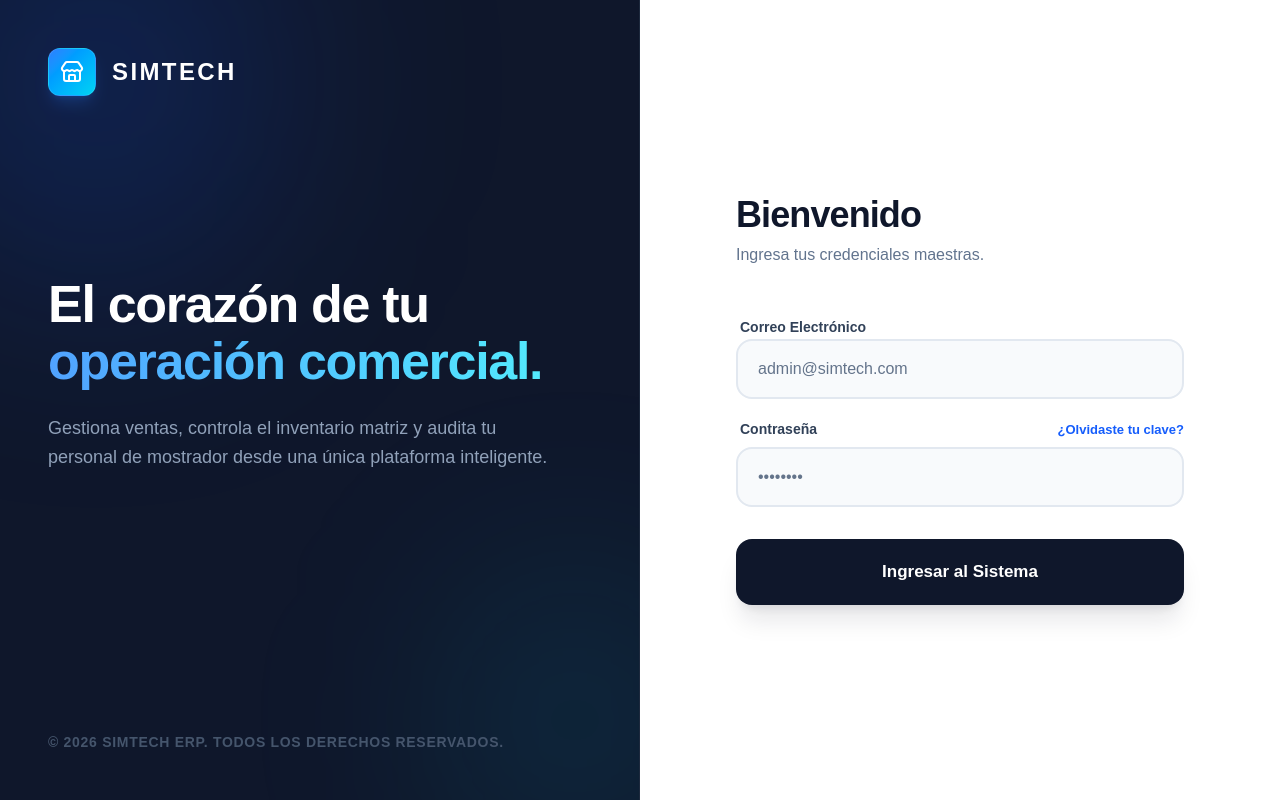
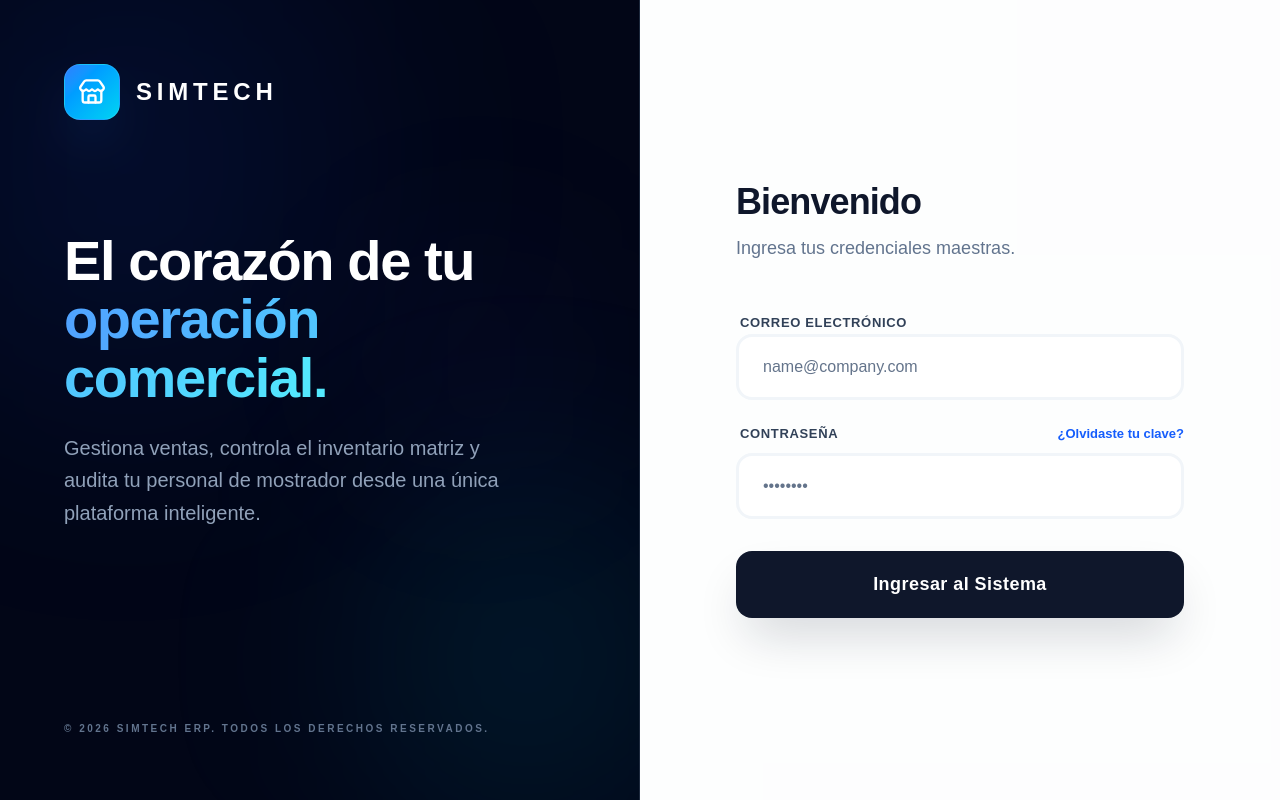
Before and after one commit to mleiva-odd/erpsimtech, a Next.js app: page /login in a window 1280 px wide. Built offline with nearby package versions, Linux system fonts and the light colour scheme.

Commit message:
Refactor: Rediseño Premium del Login y mejoras de seguridad (UI cleanup)

```diff
--- a/src/app/(auth)/login/page.tsx
+++ b/src/app/(auth)/login/page.tsx
@@ -39,40 +39,41 @@ export default function LoginPage() {
   return (
     <div className="min-h-screen w-full flex bg-white relative overflow-hidden">
       {/* Left Panel: Branding & Decorative */}
-      <div className="hidden lg:flex w-1/2 bg-slate-900 relative flex-col justify-between p-12 overflow-hidden border-r border-slate-800">
-        {/* Glowing Orbs */}
-        <div className="absolute top-[-15%] left-[-10%] w-[50%] h-[50%] rounded-full bg-blue-600/20 blur-[120px]"></div>
-        <div className="absolute bottom-[-10%] right-[-10%] w-[40%] h-[40%] rounded-full bg-cyan-400/10 blur-[100px]"></div>
+      <div className="hidden lg:flex w-1/2 bg-[#020617] relative flex-col justify-between p-16 overflow-hidden border-r border-slate-800">
+        {/* Glowing Orbs - Improved Gradient */}
+        <div className="absolute top-[-10%] left-[-10%] w-[60%] h-[60%] rounded-full bg-blue-600/10 blur-[130px]"></div>
+        <div className="absolute bottom-[-5%] right-[-5%] w-[45%] h-[45%] rounded-full bg-cyan-400/10 blur-[110px]"></div>
+        <div className="absolute top-[30%] right-[10%] w-[30%] h-[30%] rounded-full bg-indigo-500/5 blur-[90px]"></div>
 
-        {/* Header */}
+        {/* Header - More breathespace */}
         <div className="relative z-10 flex items-center gap-4 animate-in fade-in slide-in-from-left-4 duration-700">
-           <div className="w-12 h-12 bg-gradient-to-br from-blue-500 to-cyan-400 rounded-xl flex items-center justify-center shadow-lg shadow-blue-500/20 border border-white/10">
-             <Store className="w-6 h-6 text-white" />
+           <div className="w-14 h-14 bg-gradient-to-br from-blue-500 to-cyan-400 rounded-2xl flex items-center justify-center shadow-2xl shadow-blue-500/20 border border-white/10">
+             <Store className="w-7 h-7 text-white" />
            </div>
-           <span className="text-2xl font-black text-white tracking-widest">SIMTECH</span>
+           <span className="text-2xl font-black text-white tracking-[0.2em]">SIMTECH</span>
         </div>
 
-        {/* Hero Text */}
-        <div className="relative z-10 max-w-lg mb-20 animate-in fade-in slide-in-from-bottom-8 duration-700 delay-150 fill-mode-both">
-          <h1 className="text-[3.25rem] font-black text-white leading-[1.1] mb-6 tracking-tight">
+        {/* Hero Text - Centered better vertically within its space */}
+        <div className="relative z-10 max-w-lg mb-20 mt-auto animate-in fade-in slide-in-from-bottom-8 duration-700 delay-150 fill-mode-both">
+          <h1 className="text-[3.5rem] font-black text-white leading-[1.05] mb-6 tracking-tight">
             El corazón de tu<br/>
             <span className="text-transparent bg-clip-text bg-gradient-to-r from-blue-400 to-cyan-300">
               operación comercial.
             </span>
           </h1>
-          <p className="text-lg text-slate-400 font-medium leading-relaxed">
+          <p className="text-xl text-slate-400 font-medium leading-relaxed max-w-md">
             Gestiona ventas, controla el inventario matriz y audita tu personal de mostrador desde una única plataforma inteligente.
           </p>
         </div>
 
         {/* Footer */}
-        <div className="relative z-10 text-slate-600 text-sm font-bold tracking-wider uppercase animate-in fade-in duration-1000 delay-300 fill-mode-both">
-          © {new Date().getFullYear()} SIMTECH ERP. Todos los derechos reservados.
+        <div className="relative z-10 text-slate-500 text-[10px] font-bold tracking-[0.25em] uppercase mt-auto animate-in fade-in duration-1000 delay-300 fill-mode-both">
+          © {new Date().getFullYear()} SIMTECH ERP. TODOS LOS DERECHOS RESERVADOS.
         </div>
       </div>
 
       {/* Right Panel: Login Form */}
-      <div className="w-full lg:w-1/2 flex flex-col justify-center items-center p-6 sm:p-12 md:p-20 relative">
+      <div className="w-full lg:w-1/2 flex flex-col justify-center items-center p-8 sm:p-16 lg:p-24 relative bg-slate-50/30">
         {/* Mobile Header (Hidden on Desktop) */}
         <div className="lg:hidden flex flex-col items-center mb-12 animate-in fade-in zoom-in-95 duration-500">
           <div className="w-16 h-16 bg-gradient-to-br from-blue-600 to-cyan-500 rounded-2xl flex items-center justify-center shadow-xl shadow-blue-500/20 mb-5 transform -rotate-3 border border-blue-400/30">
@@ -83,30 +84,30 @@ export default function LoginPage() {
         </div>
 
         <div className="w-full max-w-sm xl:max-w-md animate-in fade-in slide-in-from-right-8 duration-700 delay-100 fill-mode-both">
-          <div className="mb-10 lg:mb-12">
-            <h2 className="text-3xl lg:text-4xl font-black text-slate-900 tracking-tight">Bienvenido</h2>
-            <p className="text-slate-500 text-base font-medium mt-2">Ingresa tus credenciales maestras.</p>
+          <div className="mb-12">
+            <h2 className="text-4xl font-black text-slate-900 tracking-tight mb-3">Bienvenido</h2>
+            <p className="text-slate-500 text-lg font-medium">Ingresa tus credenciales maestras.</p>
           </div>
 
-          <form className="space-y-5" onSubmit={handleSubmit}>
-            <div className="space-y-2">
-              <label className="text-sm font-bold text-slate-700 ml-1">Correo Electrónico</label>
+          <form className="space-y-6" onSubmit={handleSubmit}>
+            <div className="space-y-2.5">
+              <label className="text-[13px] font-black text-slate-700 ml-1 uppercase tracking-wider">Correo Electrónico</label>
               <div className="relative group">
                 <input
                   type="email"
                   required
                   value={email}
                   onChange={(e) => setEmail(e.target.value)}
-                  className="w-full bg-slate-50 border-2 border-slate-200 text-slate-900 font-bold rounded-2xl px-5 py-4 focus:outline-none focus:border-blue-600 focus:bg-white transition-all placeholder-slate-400"
-                  placeholder="admin@simtech.com"
+                  className="w-full bg-white border-[3px] border-slate-100 text-slate-900 font-bold rounded-2xl px-6 py-4.5 focus:outline-none focus:border-blue-600 focus:ring-4 focus:ring-blue-100 transition-all placeholder-slate-300"
+                  placeholder="name@company.com"
                 />
               </div>
             </div>
 
-            <div className="space-y-2">
+            <div className="space-y-2.5">
               <div className="flex justify-between items-center ml-1">
-                <label className="text-sm font-bold text-slate-700">Contraseña</label>
-                <a href="#" className="text-[13px] font-bold text-blue-600 hover:text-blue-800 transition-colors">¿Olvidaste tu clave?</a>
+                <label className="text-[13px] font-black text-slate-700 uppercase tracking-wider">Contraseña</label>
+                <a href="#" className="text-[13px] font-black text-blue-600 hover:text-blue-800 transition-colors">¿Olvidaste tu clave?</a>
               </div>
               <div className="relative group">
                 <input
@@ -114,7 +115,7 @@ export default function LoginPage() {
                   required
                   value={password}
                   onChange={(e) => setPassword(e.target.value)}
-                  className="w-full bg-slate-50 border-2 border-slate-200 text-slate-900 font-bold rounded-2xl px-5 py-4 focus:outline-none focus:border-blue-600 focus:bg-white transition-all placeholder-slate-400"
+                  className="w-full bg-white border-[3px] border-slate-100 text-slate-900 font-bold rounded-2xl px-6 py-4.5 focus:outline-none focus:border-blue-600 focus:ring-4 focus:ring-blue-100 transition-all placeholder-slate-300"
                   placeholder="••••••••"
                 />
               </div>
@@ -130,14 +131,13 @@ export default function LoginPage() {
             <button
               type="submit"
               disabled={isLoading}
-              className="w-full bg-slate-900 hover:bg-black text-white font-bold text-[17px] rounded-2xl py-4.5 mt-8 shadow-xl shadow-slate-900/10 transition-all active:scale-[0.98] disabled:opacity-70 disabled:scale-100 flex items-center justify-center gap-3 relative overflow-hidden group"
-              style={{ paddingBottom: '1.25rem', paddingTop: '1.25rem' }}
+              className="w-full bg-slate-900 hover:bg-black text-white font-black text-[18px] rounded-2xl py-5 mt-8 shadow-2xl shadow-slate-900/20 transition-all active:scale-[0.98] disabled:opacity-70 disabled:scale-100 flex items-center justify-center gap-3 relative overflow-hidden group tracking-wide"
             >
               <div className="absolute inset-0 w-full h-full bg-gradient-to-r from-transparent via-white/10 to-transparent -translate-x-full group-hover:animate-[shimmer_1.5s_infinite]"></div>
 
               {isLoading ? (
                 <>
-                  <Loader2 className="w-5 h-5 animate-spin text-white" />
+                  <Loader2 className="w-6 h-6 animate-spin text-white" />
                   Conectando...
                 </>
               ) : (
@@ -148,5 +148,6 @@ export default function LoginPage() {
         </div>
       </div>
     </div>
+
   );
 }
--- a/src/app/globals.css
+++ b/src/app/globals.css
@@ -44,3 +44,13 @@ input:disabled, select:disabled, textarea:disabled {
   color: #475569 !important; /* Tailwind slate-600 */
   background-color: #f8fafc !important; /* Tailwind slate-50 */
 }
+
+/* Animaciones Premium */
+@keyframes shimmer {
+  0% { transform: translateX(-100%); }
+  100% { transform: translateX(100%); }
+}
+
+.animate-shimmer {
+  animation: shimmer 2s infinite;
+}
```
